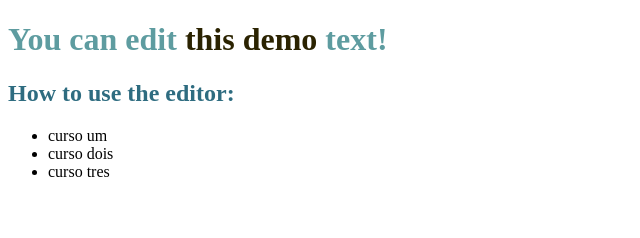
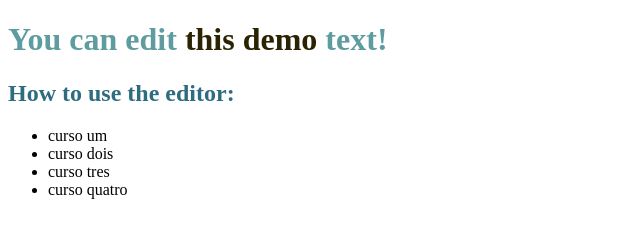
Before and after one commit to alvarocampospereira/aluragit, a plain HTML site: page index.html in a window 1280 px wide. Shown: the whole page, without its empty margins (0-640 px from the left). Drawn offline with Linux system fonts and the light colour scheme.

Commit message:
Acrestentado item quatro na lista

```diff
--- a/index.html
+++ b/index.html
@@ -7,6 +7,7 @@
 <li>curso um</li>
 <li>curso dois</li>
 <li>curso tres</li>
+<li>curso quatro</li>
 </ul>
 </body>
 </html>
```
